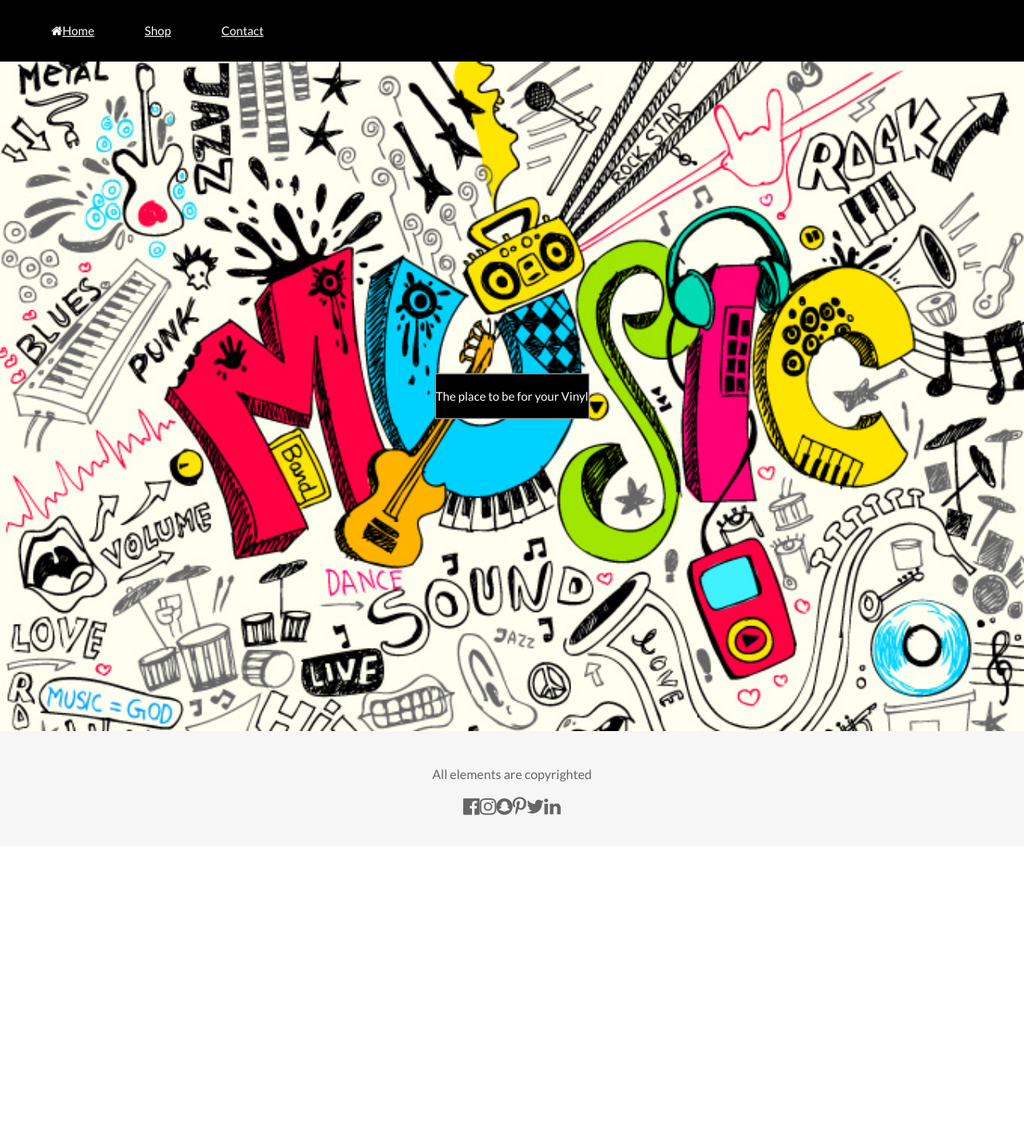
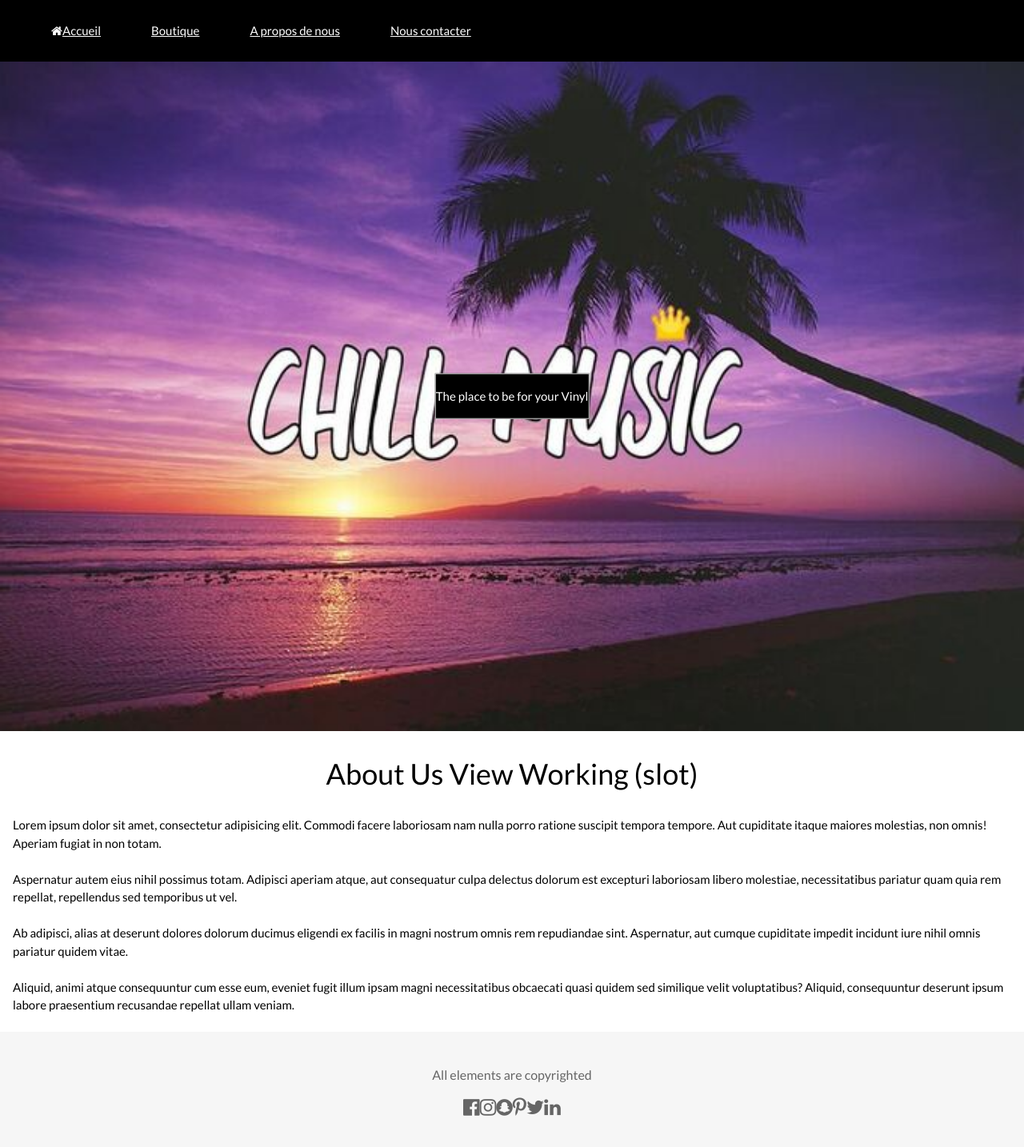
Before and after one commit to Mimicmi/TD_Vuejs_m2i, a Vue app: page /aboutus in a window 1280 px wide. Shown: the whole page at 80% size. Before the commit the page ends 1058 px from the top, so only its background shows below. Built offline with nearby package versions, Linux system fonts and the light colour scheme.

Commit message:
modified typo from titles, added new view & component AboutUs & AboutDetails

```diff
--- a/src/App.vue
+++ b/src/App.vue
@@ -1,9 +1,10 @@
 <template>
     <nav>
         <ul>
-            <li class="w3-bar-item w3-button w3-padding-large"><router-link :to="{name: 'Home'}"><i class="fa fa-home"></i>Home</router-link></li>
-            <li class="w3-bar-item w3-button w3-padding-large"><router-link :to="{name: 'Shop'}">Shop</router-link></li>
-            <li class="w3-bar-item w3-button w3-padding-large"><router-link :to="{name: 'Contact'}">Contact</router-link></li>
+            <li class="w3-bar-item w3-button w3-padding-large"><router-link :to="{name: 'Home'}"><i class="fa fa-home"></i>Accueil</router-link></li>
+            <li class="w3-bar-item w3-button w3-padding-large"><router-link :to="{name: 'Shop'}">Boutique</router-link></li>
+            <li class="w3-bar-item w3-button w3-padding-large"><router-link :to="{name: 'AboutUs'}">A propos de nous</router-link></li>
+            <li class="w3-bar-item w3-button w3-padding-large"><router-link :to="{name: 'Contact'}">Nous contacter</router-link></li>
         </ul>
     </nav>
 
--- /dev/null
+++ b/src/components/AboutDetails.vue
@@ -0,0 +1,18 @@
+<template>
+    <slot name="about-us"></slot>
+</template>
+
+<script>
+    export default {
+        name: "AboutDetails",
+        data() {
+            return {
+
+            }
+        }
+    }
+</script>
+
+<style>
+
+</style>
--- a/src/components/Form.vue
+++ b/src/components/Form.vue
@@ -1,6 +1,6 @@
 <template>
-    <div class="w3-container w3-content w3-padding-64" style="max-width: 800px" id="contact">
-        <h2 class="w3-wide w3-center">Nous contacter</h2>
+    <div class="w3-container w3-content w3-padding-16" style="max-width: 800px" id="contact">
+        <h2 class="w3-wide w3-center w3-animate-left">Nous contacter</h2>
         <div class="w3-col m6 w3-large w3-margin-bottom">
             <i class="fa fa-map-marker" style="width:30px"></i> Lyon, FRANCE<br>
             <i class="fa fa-phone" style="width:30px"></i> Téléphone: (+33)7 XX XX XX<br>
--- a/src/components/Header.vue
+++ b/src/components/Header.vue
@@ -1,6 +1,6 @@
 <template>
     <div class="container">
-        <transition>
+        <transition name="fade">
             <img :src="image[index].src" alt="header">
         </transition>
         <div class="centered w3-border w3-display-center w3-text-white w3-padding-16" style="background-color:black">The place to be for your Vinyl</div>
@@ -31,7 +31,7 @@
                     this.index = 0
                 }
                 this.count++
-            }, 8000);
+            }, 4000);
         }
     }
 </script>
@@ -51,8 +51,11 @@
         left: 50%;
         transform: translate(-50%, -50%);
     }
-    h1 {
-        color: red;
+    .fade-enter-active, .fade-leave-active {
+        transition: opacity 0.25s ease-out;
+    }
+    .fade-enter, .fade-leave-to {
+        opacity: 0;
     }
 
 </style>
--- a/src/main.js
+++ b/src/main.js
@@ -3,6 +3,7 @@ import App from './App.vue'
 import Product from "./components/Product";
 import Form from "./components/Form";
 import router from "../src/router/index";
+import AboutDetails from "./components/AboutDetails";
 
 
 const app = createApp(App);
@@ -11,5 +12,6 @@ app.use(router);
 
 app.component("Product", Product);
 app.component("Form", Form);
+app.component("AboutDetails", AboutDetails);
 
 app.mount('#app');
--- a/src/router/index.js
+++ b/src/router/index.js
@@ -2,6 +2,7 @@ import { createRouter, createWebHistory } from 'vue-router';
 import Home from "../views/Home";
 import Contact from "../views/Contact";
 import Shop from "../views/Shop";
+import AboutUs from "../views/AboutUs";
 
 const router = createRouter({
     history: createWebHistory(),
@@ -21,6 +22,11 @@ const router = createRouter({
             name:"Contact",
             component: Contact,
             alias: "/contact-us"
+        },
+        {
+            path:"/aboutus",
+            name:"AboutUs",
+            component: AboutUs
         }
     ]
 });
--- /dev/null
+++ b/src/views/AboutUs.vue
@@ -0,0 +1,50 @@
+<template>
+    <h1 class="w3-animate-left w3-padding-16 w3-center">About Us View Working (slot)</h1>
+    <AboutDetails>
+        <template v-slot:about-us>
+            <div>Lorem ipsum dolor sit amet, consectetur adipisicing elit. Commodi facere laboriosam nam nulla porro
+                ratione suscipit tempora tempore. Aut cupiditate itaque maiores molestias, non omnis! Aperiam fugiat in
+                non totam.
+            </div>
+            <br>
+            <div>Aspernatur autem eius nihil possimus totam. Adipisci aperiam atque, aut consequatur culpa delectus
+                dolorum est excepturi laboriosam libero molestiae, necessitatibus pariatur quam quia rem repellat,
+                repellendus sed temporibus ut vel.
+            </div>
+            <br>
+            <div>Ab adipisci, alias at deserunt dolores dolorum ducimus eligendi ex facilis in magni nostrum omnis rem
+                repudiandae sint. Aspernatur, aut cumque cupiditate impedit incidunt iure nihil omnis pariatur quidem
+                vitae.
+            </div>
+            <br>
+            <div>Aliquid, animi atque consequuntur cum esse eum, eveniet fugit illum ipsam magni necessitatibus
+                obcaecati quasi quidem sed similique velit voluptatibus? Aliquid, consequuntur deserunt ipsum labore
+                praesentium recusandae repellat ullam veniam.
+            </div>
+            <br>
+        </template>
+    </AboutDetails>
+
+    <!--insert slot here-->
+</template>
+
+<script>
+    export default {
+        name: 'AboutUs',
+        data() {
+            return {
+                title: "About us",
+            }
+        },
+        methods: {
+
+        },
+        computed: {
+
+        }
+    }
+</script>
+
+<style scoped>
+
+</style>
--- a/src/views/Home.vue
+++ b/src/views/Home.vue
@@ -1,6 +1,6 @@
 <template>
     <!--zone html-->
-    <h1 class="w3-animate-left">Welcome to my Music shop</h1>
+    <h1 class="w3-animate-left w3-padding-16 w3-center">Welcome to my Music shop</h1>
     <p>Lorem ipsum dolor sit amet, consectetur adipisicing elit. Amet commodi consequuntur officiis perferendis quo repellendus reprehenderit saepe sint veritatis! Animi commodi consequatur eligendi explicabo ipsum quidem quo quos reiciendis repellat.</p>
 
 </template>
--- a/src/views/Shop.vue
+++ b/src/views/Shop.vue
@@ -1,6 +1,6 @@
 <template>
     <!--zone html-->
-    <h1 class="w3-animate-left">Shop</h1>
+    <h1 class="w3-animate-left w3-padding-16 w3-center">Shop</h1>
     <Product />
 </template>
 
```
Also changed, not shown: public/assets/chill_music.jpg.
